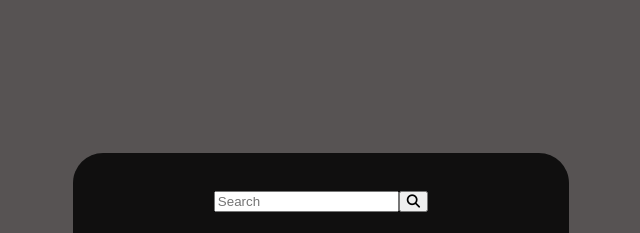
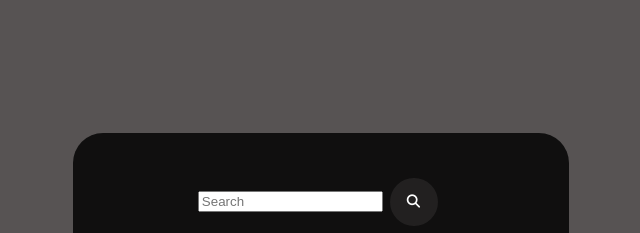
Before and after one commit to Lesmorales1221/Weather-Dashboard-API, a plain HTML site: page index.html in a window 1280 px wide. Shown: the part 78-311 px from the top of the page, without its empty margins (319-959 px from the left). Drawn offline with Linux system fonts and the light colour scheme.

Commit message:
added style and cursor to search button

```diff
--- a/style.css
+++ b/style.css
@@ -23,3 +23,16 @@ body{
     align-items: center;
     justify-content: center;
 }
+
+button {
+    margin: 0.5em;
+    border-radius: 50%;
+    border: none;
+    height: 48px;
+    width: 48px;
+    outline: none;
+    background: #7e77772b;
+    color: white;
+    cursor: pointer;
+    transition: 0.3s ease-in-out;
+}
```
